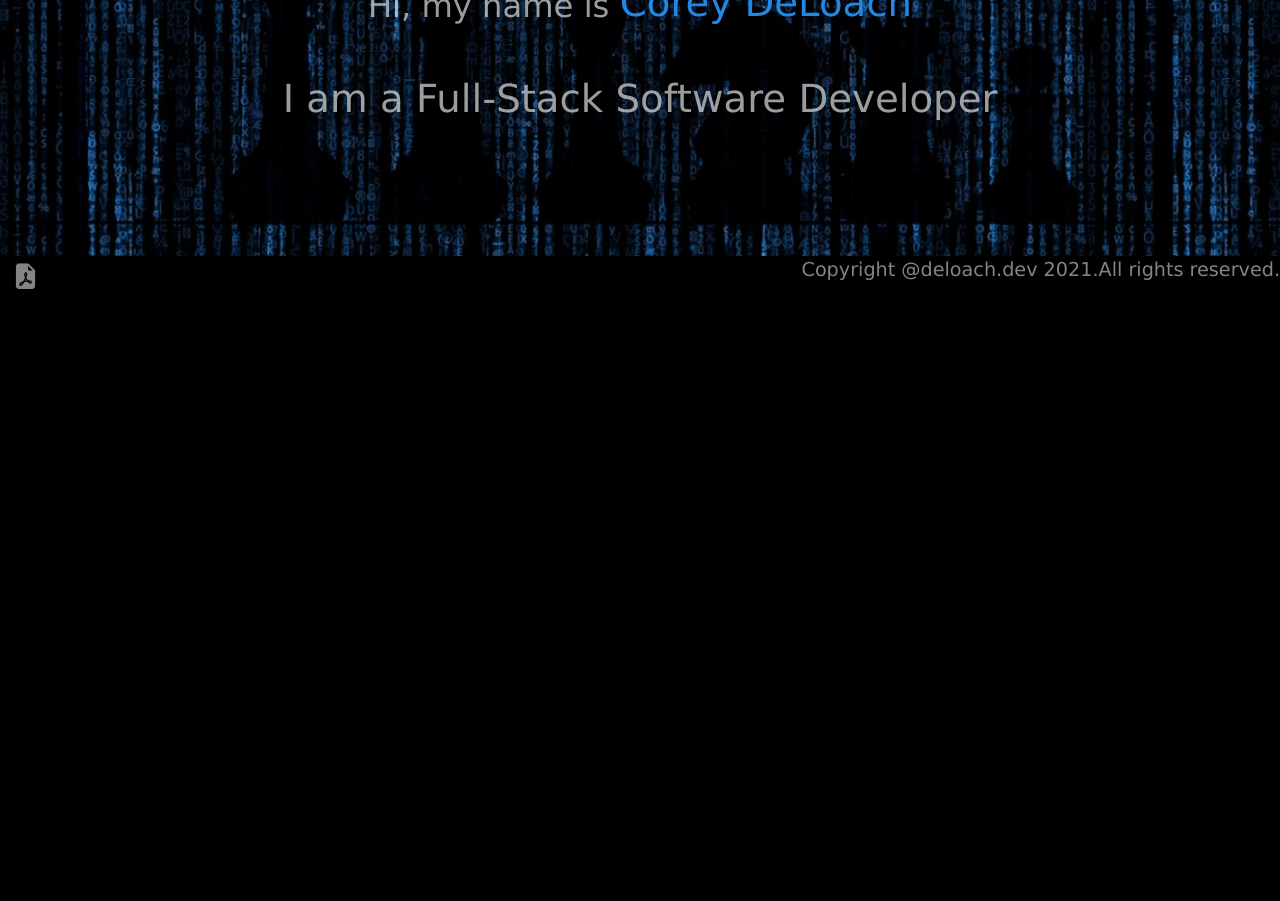
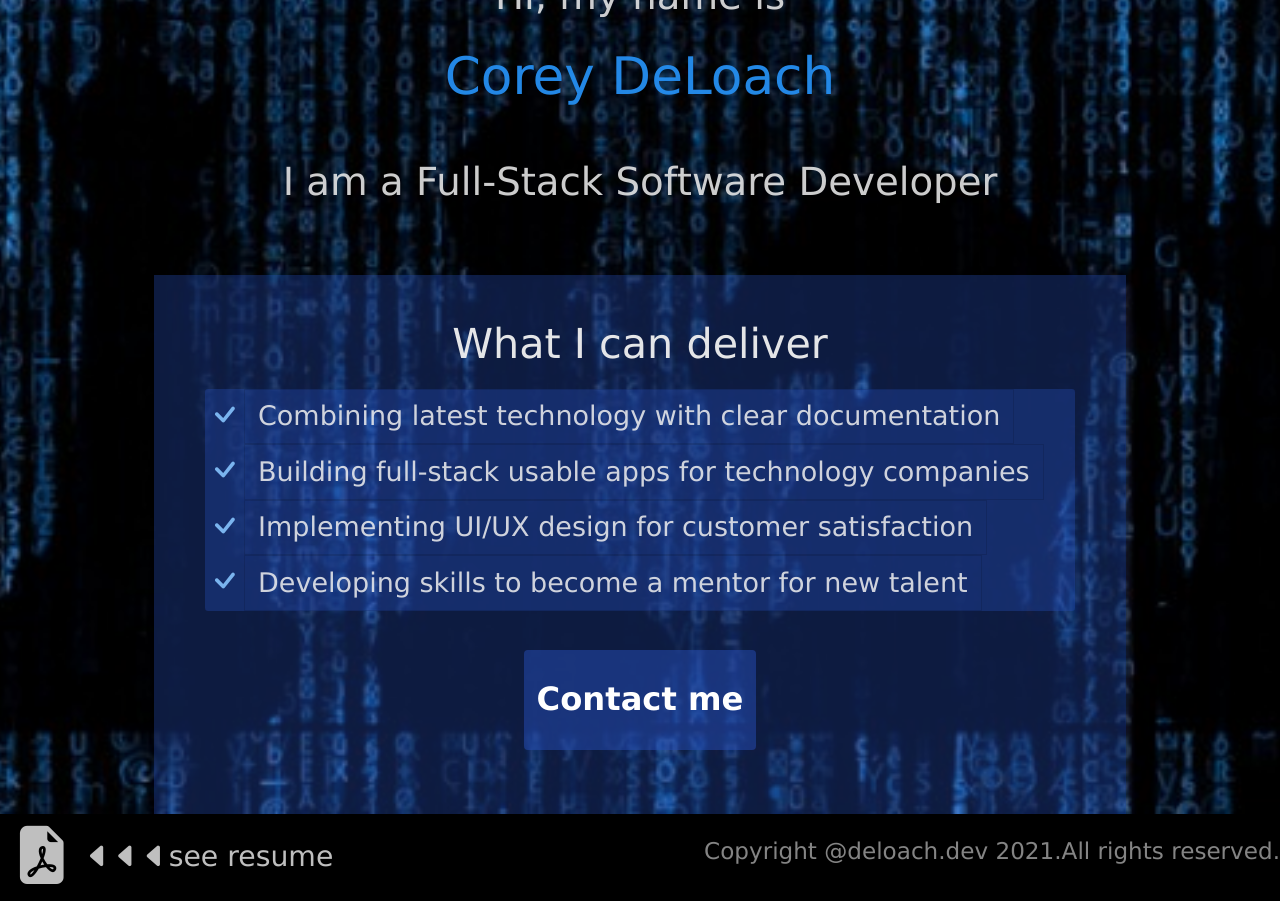
Before and after one commit to Slap-a-tha-Bass/portfolio, a React (Create React App) app: page / in a window 1280 px wide. Shown: the part 220-1121 px from the top of the page. Before the commit the page ends 800 px from the top, so only its background shows below. Built offline with nearby package versions, Linux system fonts and the light colour scheme; no server answers.

Commit message:
adding values section to home page, edits on contact page and formatting cards, edits on footer function

```diff
--- a/src/components/FootBar.jsx
+++ b/src/components/FootBar.jsx
@@ -1,5 +1,5 @@
-import React from "react";
-import { Link } from "react-router-dom";
+import React, { useState, useEffect } from "react";
+import { Link, useLocation } from "react-router-dom";
 import {
   FootBarAcross,
   FootBarDivBottom,
@@ -7,19 +7,36 @@ import {
   FootBarP,
   PDFSizer,
   ResumeLink,
+  SeeResumeSizer,
 } from "../styled-components";
 
 const FootBar = () => {
+  const loc = useLocation();
+  const [loadedResume, setLoadedResume] = useState(true);
+  useEffect(() => {
+    if (loc.pathname === '/resume') {
+      setLoadedResume(false);
+    } else {
+      setLoadedResume(true);
+    }
+  }, [loc.pathname])
+
   return (
     <FootBarAcross>
       <FootBarDivTop>
-        <Link to="/resume" className="text-decoration-none">
+        {loadedResume && <Link to="/resume" className="text-decoration-none">
           <ResumeLink>
             <PDFSizer>
               <i className="bi bi-file-earmark-pdf-fill"></i>
             </PDFSizer>
+            <SeeResumeSizer>
+            <i className="bi bi-caret-left-fill"></i>
+            <i className="bi bi-caret-left-fill"></i>
+            <i className="bi bi-caret-left-fill"></i>
+            see resume
+            </SeeResumeSizer>
           </ResumeLink>
-        </Link>
+        </Link>}
       </FootBarDivTop>
       <FootBarDivBottom>
         <FootBarP>Copyright @deloach.dev 2021.</FootBarP>
--- /dev/null
+++ b/src/components/HomeCard.jsx
@@ -0,0 +1,97 @@
+import React from "react";
+import { Card } from "react-bootstrap";
+import { Link } from "react-router-dom";
+import {
+  CardTitle,
+  CardFooter,
+  DeliverResultsCard,
+  ResultsLiDiv,
+  ContactButton,
+} from "../styled-components";
+
+const HomeCard = ({ title, link, li1, li2, li3, li4, path }) => {
+  return (
+    <DeliverResultsCard className="transition">
+      <CardTitle>{title}</CardTitle>
+      <Card.Body>
+        <ul
+          className="list-group"
+          style={{
+            backgroundColor: "rgba(39, 78, 184, 0.35)",
+            color: "rgba(240, 240, 240, 0.85)",
+          }}
+        >
+          <ResultsLiDiv>
+            <i
+              className="bi bi-check display-5"
+              style={{ color: "rgba(127, 188, 246, 0.95)" }}
+            ></i>
+            <li
+              className="list-group-item"
+              style={{
+                backgroundColor: "rgba(39, 78, 184, 0.01)",
+                color: "rgba(240, 240, 240, 0.85)",
+              }}
+            >
+              {li1}
+            </li>
+          </ResultsLiDiv>
+          <ResultsLiDiv>
+            <i
+              className="bi bi-check display-5"
+              style={{ color: "rgba(127, 188, 246, 0.95)" }}
+            ></i>
+
+            <li
+              className="list-group-item"
+              style={{
+                backgroundColor: "rgba(39, 78, 184, 0.01)",
+                color: "rgba(240, 240, 240, 0.85)",
+              }}
+            >
+              {li2}
+            </li>
+          </ResultsLiDiv>
+          <ResultsLiDiv>
+            <i
+              className="bi bi-check display-5"
+              style={{ color: "rgba(127, 188, 246, 0.95)" }}
+            ></i>
+            <li
+              className="list-group-item"
+              style={{
+                backgroundColor: "rgba(39, 78, 184, 0.01)",
+                color: "rgba(240, 240, 240, 0.85)",
+              }}
+            >
+              {li3}
+            </li>
+          </ResultsLiDiv>
+
+          <ResultsLiDiv>
+            <i
+              className="bi bi-check display-5"
+              style={{ color: "rgba(127, 188, 246, 0.95)" }}
+            ></i>
+            <li
+              className="list-group-item"
+              style={{
+                backgroundColor: "rgba(39, 78, 184, 0.01)",
+                color: "rgba(240, 240, 240, 0.85)",
+              }}
+            >
+              {li4}
+            </li>
+          </ResultsLiDiv>
+        </ul>
+      </Card.Body>
+      <CardFooter className="d-flex justify-content-center">
+        <Link className="text-decoration-none" to={path || ''}>
+          <ContactButton>{link}</ContactButton>
+        </Link>
+      </CardFooter>
+    </DeliverResultsCard>
+  );
+};
+
+export default HomeCard;
--- a/src/index.js
+++ b/src/index.js
@@ -7,7 +7,7 @@ import "bootstrap/dist/css/bootstrap.css";
 import "bootstrap-icons/font/bootstrap-icons.css";
 
 Promise.all([
-  fetch("https://cc-coffee.herokuapp.com/"),
+  fetch("https://cc-coffee-app.herokuapp.com/"),
   fetch("https://chirpr-app.herokuapp.com/"),
 ]).then(() => console.log("Awake!"));
 
--- a/src/styled-components.jsx
+++ b/src/styled-components.jsx
@@ -14,7 +14,7 @@ export const NavLinkCustom = styled.div`
   align-items: center;
   justify-content: center;
   font-weight: 300;
-  font-size: 3vh;
+  font-size: calc(0.85rem + 1vh);
   padding: 3vw;
   margin-left: 2vw;
   margin-right: 2vw;
@@ -77,38 +77,30 @@ export const LogoFrame = styled.div`
   margin-left: 1rem;
   margin-bottom: 1rem;
 `;
-export const HomeFont = styled.span`
-  color: rgba(240, 240, 240, 0.65);
-  font-size: calc(1rem + 1.5vw);
+export const HomeDiv = styled.div`
+  width: 90vw;
+  margin-left: 5vw;
+  margin-right: 5vw;
   display: flex;
   justify-content: center;
-  align-items: center;
+`;
+export const HomeFont = styled.span`
+  color: rgba(240, 240, 240, 0.85);
+  font-size: calc(1.5rem + 1.5vw);
 `;
 export const NameFont = styled.p`
-  display: flex;
-  justify-content: center;
   color: rgba(37, 142, 240, 0.95);
-  font-size: calc(1.5rem + 1.5vw);
+  font-size: calc(2.5rem + 1.5vw);
   text-decoration: none;
-  margin-top: 0.5rem;
-  margin-left: 0.8rem;
-  transition-property: all;
-  transition-duration: 0.3s;
-  transition-timing-function: ease;
-  transition-delay: 0s;
+  margin-top: 1vw;
 `;
 export const WorkFont = styled.span`
-  color: rgba(240, 240, 240, 0.65);
+  color: rgba(240, 240, 240, 0.85);
   font-size: calc(1.5rem + 1.5vw);
-  display: flex;
-  justify-content: center;
-  align-items: center;
-  margin-top: 2vw;
-  margin-bottom: 10vw;
 `;
 export const CardDiv = styled.div`
-  background-color: rgba(37, 142, 240, 0.65);
-  color: rgba(240, 240, 240, 0.65);
+  background-color: rgba(39, 78, 184, 0.35);
+  color: rgba(240, 240, 240, 0.85);
   font-size: 2vw;
   margin: 2vw;
   box-shadow: 5px 10px 5px rgba(2, 0, 110, 0.35);
@@ -120,34 +112,37 @@ export const CardDiv = styled.div`
   }
 `;
 export const CardTitle = styled.div`
-  font-size: calc(1.5rem + 1.5vw);
+  font-size: calc(1.7rem + 1.5vw);
   display: flex;
   justify-content: center;
   color: rgba(240, 240, 240, 0.95);
+  padding-top: 1vw;
 `;
 export const CardText = styled.p`
-  color: rgba(240, 240, 240, 0.95);
+  color: rgba(240, 240, 240, 0.85);
   font-size: calc(1rem + 1.5vw);
 `;
 export const CardFooter = styled.div`
   display: flex;
   justify-content: space-between;
   align-items: flex-start;
-  color: rgba(240, 240, 240, 0.95);
-  margin-left: 1rem;
+  color: rgba(37, 142, 240, 0.65);
+  font-weight: 600;
+  padding-bottom: 1rem;
   font-size: calc(1rem + 1.5vw);
 `;
 export const FooterLink = styled.div`
   color: black;
-  font-size: 3vw;
+  font-size: calc(1.5rem + 1.5vw);
   text-decoration: none;
+  margin-left:1vw;
 `;
 export const LinkButton = styled.a`
   text-decoration: none;
   color: black;
 `;
 export const FooterText = styled.p`
-  font-size: 2vw;
+  font-size: calc(0.7rem + 1.5vw);
 `;
 export const FootBarAcross = styled.div`
   display: flex;
@@ -170,20 +165,24 @@ export const FootBarDivBottom = styled.div`
   color: rgba(240, 240, 240, 0.55);
 `;
 export const FootBarP = styled.p`
-  font-size: 1.5vw;
+  font-size: calc(0.3rem + 1.5vw);
 `;
 export const ResumeLink = styled.div`
   display: flex;
   justify-content: center;
   align-items: center;
-  font-size: 1.5vw;
-  color: rgba(240, 240, 240, 0.55);
+  font-size: calc(1.5rem + 1.5vw);
+  color: rgba(255, 255, 255, 0.75);
   &:hover {
     color: rgba(39, 78, 184, 0.95);
   }
 `;
 export const PDFSizer = styled.div`
-  font-size: 2vw;
+  font-size: calc(3rem + 1.5vw);
+  margin-left: 1vw;
+`;
+export const SeeResumeSizer = styled.div`
+  font-size: calc(0.7rem + 1.5vw);
   margin-left: 1vw;
 `;
 export const HeadshotDiv = styled.div`
@@ -231,7 +230,7 @@ export const AboutMeDiv = styled.div`
 export const AboutMeCard = styled.div`
   background-color: rgba(39, 78, 184, 0.35);
   color: rgba(240, 240, 240, 0.65);
-  font-size: calc(1.5rem + 1.5vw);
+  font-size: calc(1rem + 1.5vw);
   padding: 2vw;
   box-shadow: 5px 10px 5px rgba(2, 0, 110, 0.35);
   margin-left: 5vw;
@@ -263,7 +262,7 @@ export const TechFrame = styled.div`
 `;
 export const TechCard = styled.div`
   background-color: rgba(60, 60, 60, 0.65);
-  font-size: calc(1.5rem + 1.5vw);
+  font-size: calc(1rem + 1.5vw);
   padding: 2vw;
   box-shadow: 5px 10px 5px rgba(2, 0, 110, 0.35);
   margin-left: 10vw;
@@ -295,7 +294,7 @@ export const Icon = styled.div`
 export const ResumeDiv = styled.div`
   margin-top: 10vw;
 `;
-export const ContactFont = styled.span`
+export const ContactFont = styled.div`
   color: rgba(240, 240, 240, 0.65);
   font-size: calc(1.5rem + 1.5vw);
   display: flex;
@@ -306,3 +305,42 @@ export const ContactFont = styled.span`
 export const BackgroundColor = styled.div`
   background-color: black !important;
 `;
+export const DeliverResultsCard = styled.div`
+  background-color: rgba(39, 78, 184, 0.35);
+  color: rgba(240, 240, 240, 0.45);
+  font-size: calc(0.6rem + 1.5vw);
+  padding: 2vw;
+  box-shadow: 5px 10px 5px rgba(115, 115, 163, 0.15);
+  margin-left: 12vw;
+  margin-right: 12vw;
+  margin-top: 5vw;
+  padding-right: 3vw;
+  padding-left: 3vw;
+`;
+export const ResultsLiDiv = styled.div`
+  display: flex;
+  align-items: center;
+  margin-left: 0;
+`;
+export const ContactButton = styled.div`
+  display: flex;
+  justify-content: center;
+  align-items: center;
+  width: calc(8rem + 10vw);
+  height: calc(4rem + 6vh);
+  background-color: rgba(39, 78, 184, 0.5);
+  color: white;
+  border-radius: 0.3rem;
+  margin: calc(1rem + 1vw);
+  transition-property: all;
+  transition-duration: 0.3s;
+  transition-timing-function: ease;
+  transition-delay: 0s;
+  &:hover {
+    text-decoration: none;
+    cursor: pointer;
+    font-weight: bold;
+    background-color: rgba(39, 78, 184, 0.9);
+    color: white;
+  }
+`;
--- a/src/views/ChirprApp.jsx
+++ b/src/views/ChirprApp.jsx
@@ -21,7 +21,7 @@ const ChirprApp = () => {
               <li
                 className="list-group-item"
                 style={{
-                  backgroundColor: "rgba(37, 142, 240, 0.25)",
+                  backgroundColor: "rgba(39, 78, 184, 0.25)",
                   color: "rgba(240, 240, 240, 0.95)",
                 }}
               >
@@ -30,7 +30,7 @@ const ChirprApp = () => {
               <li
                 className="list-group-item"
                 style={{
-                  backgroundColor: "rgba(37, 142, 240, 0.25)",
+                  backgroundColor: "rgba(39, 78, 184, 0.25)",
                   color: "rgba(240, 240, 240, 0.95)",
                 }}
               >
@@ -40,7 +40,7 @@ const ChirprApp = () => {
               <li
                 className="list-group-item"
                 style={{
-                  backgroundColor: "rgba(37, 142, 240, 0.25)",
+                  backgroundColor: "rgba(39, 78, 184, 0.25)",
                   color: "rgba(240, 240, 240, 0.95)",
                 }}
               >
@@ -50,7 +50,7 @@ const ChirprApp = () => {
               <li
                 className="list-group-item"
                 style={{
-                  backgroundColor: "rgba(37, 142, 240, 0.25)",
+                  backgroundColor: "rgba(39, 78, 184, 0.25)",
                   color: "rgba(240, 240, 240, 0.95)",
                 }}
               >
@@ -59,7 +59,7 @@ const ChirprApp = () => {
               <li
                 className="list-group-item"
                 style={{
-                  backgroundColor: "rgba(37, 142, 240, 0.25)",
+                  backgroundColor: "rgba(39, 78, 184, 0.25)",
                   color: "rgba(240, 240, 240, 0.95)",
                 }}
               >
@@ -69,17 +69,17 @@ const ChirprApp = () => {
             </ul>
           </Card.Body>
           <CardFooter>
-            <Link to="/projects">
-              <FooterLink style={{ color: "rgba(240, 240, 240, 0.95)" }}>
+            <Link to="/projects" className="my-4">
+              <FooterLink style={{ color: "rgba(37, 142, 240, 0.95)" }}>
                 <i className="bi bi-arrow-left-circle-fill"></i>
               </FooterLink>
             </Link>
             <FooterLink>
-              <FooterText style={{ color: "rgba(240, 240, 240, 0.95)" }}>
-                Deployed project:
+              <FooterText style={{ color: "rgba(37, 142, 240, 0.95)" }}>
+                Deployed:
               </FooterText>
               <LinkButton
-                style={{ color: "rgba(240, 240, 240, 0.95)" }}
+                style={{ color: "rgba(37, 142, 240, 0.95)" }}
                 href="https://chirpr-app.herokuapp.com"
                 target="_blank"
                 rel="noopener noreferrer"
@@ -88,11 +88,11 @@ const ChirprApp = () => {
               </LinkButton>
             </FooterLink>
             <FooterLink>
-              <FooterText style={{ color: "rgba(240, 240, 240, 0.95)" }}>
-                Link to repo:
+              <FooterText style={{ color: "rgba(37, 142, 240, 0.95)" }}>
+                Github:
               </FooterText>
               <LinkButton
-                style={{ color: "rgba(240, 240, 240, 0.95)" }}
+                style={{ color: "rgba(37, 142, 240, 0.95)" }}
                 href="https://www.github.com/Slap-a-tha-Bass/chirprDB"
                 target="_blank"
                 rel="noopener noreferrer"
--- a/src/views/CoffeeApp.jsx
+++ b/src/views/CoffeeApp.jsx
@@ -18,47 +18,47 @@ const CoffeeApp = () => {
           <CardTitle>c^2 coffee</CardTitle>
           <Card.Body style = {{fontSize: 'calc(1rem + 1.5vw)'}}>
             <ul className="list-group">
-              <li className="list-group-item" style={{backgroundColor: 'rgba(37, 142, 240, 0.25)', color: 'rgba(240, 240, 240, 0.95)'}}>
+              <li className="list-group-item" style={{backgroundColor: 'rgba(39, 78, 184, 0.25)', color: 'rgba(240, 240, 240, 0.95)'}}>
                 Sole creator and engineer of this full-stack application,
                 inspired by my love for coffee
               </li>
-              <li className="list-group-item" style={{backgroundColor: 'rgba(37, 142, 240, 0.25)', color: 'rgba(240, 240, 240, 0.95)'}}>
+              <li className="list-group-item" style={{backgroundColor: 'rgba(39, 78, 184, 0.25)', color: 'rgba(240, 240, 240, 0.95)'}}>
                 Clients have ability to register or login with Passport
                 Authentication with encrypted passwords using BCrypt
               </li>
-              <li className="list-group-item" style={{backgroundColor: 'rgba(37, 142, 240, 0.25)', color: 'rgba(240, 240, 240, 0.95)'}}>
+              <li className="list-group-item" style={{backgroundColor: 'rgba(39, 78, 184, 0.25)', color: 'rgba(240, 240, 240, 0.95)'}}>
                 Users have the ability to place an order with any combination of
                 snacks or drinks using CRUD REST api functions
               </li>
-              <li className="list-group-item" style={{backgroundColor: 'rgba(37, 142, 240, 0.25)', color: 'rgba(240, 240, 240, 0.95)'}}>
+              <li className="list-group-item" style={{backgroundColor: 'rgba(39, 78, 184, 0.25)', color: 'rgba(240, 240, 240, 0.95)'}}>
                 Several hooks are experimented with in this project, ie
                 useForm() for form handling and apiService() for CRUD
                 applications
               </li>
-              <li className="list-group-item" style={{backgroundColor: 'rgba(37, 142, 240, 0.25)', color: 'rgba(240, 240, 240, 0.95)'}}>
+              <li className="list-group-item" style={{backgroundColor: 'rgba(39, 78, 184, 0.25)', color: 'rgba(240, 240, 240, 0.95)'}}>
                 Server functions handle all of the math and sorting the orders
                 placed so that the correct price is displayed
               </li>
-              <li className="list-group-item" style={{backgroundColor: 'rgba(37, 142, 240, 0.25)', color: 'rgba(240, 240, 240, 0.95)'}}>
+              <li className="list-group-item" style={{backgroundColor: 'rgba(39, 78, 184, 0.25)', color: 'rgba(240, 240, 240, 0.95)'}}>
                 Stripe integration for handling a mock-purchase sends receipt
                 information to a stored api procedure
               </li>
-              <li className="list-group-item" style={{backgroundColor: 'rgba(37, 142, 240, 0.25)', color: 'rgba(240, 240, 240, 0.95)'}}>
+              <li className="list-group-item" style={{backgroundColor: 'rgba(39, 78, 184, 0.25)', color: 'rgba(240, 240, 240, 0.95)'}}>
                 Frontend uses TypeScript and Bootstrap; Backend uses ExpressJS
                 and MySQL
               </li>
             </ul>
           </Card.Body>
           <CardFooter>
-            <Link to="/projects">
-              <FooterLink style={{color: 'rgba(240, 240, 240, 0.95)'}}>
+            <Link to="/projects" className="my-4">
+              <FooterLink style={{color: 'rgba(37, 142, 240, 0.95)'}}>
                 <i className="bi bi-arrow-left-circle-fill"></i>
               </FooterLink>
             </Link>
             <FooterLink>
-              <FooterText style={{color: 'rgba(240, 240, 240, 0.95)'}}>Deployed project:</FooterText>
-              <LinkButton style={{color: 'rgba(240, 240, 240, 0.95)'}}
-                href="https://cc-coffee.herokuapp.com"
+              <FooterText style={{color: 'rgba(37, 142, 240, 0.95)'}}>Deployed:</FooterText>
+              <LinkButton style={{color: 'rgba(37, 142, 240, 0.95)'}}
+                href="https://cc-coffee-app.herokuapp.com"
                 target="_blank"
                 rel="noopener noreferrer"
               >
@@ -66,8 +66,8 @@ const CoffeeApp = () => {
               </LinkButton>
             </FooterLink>
             <FooterLink>
-              <FooterText style={{color: 'rgba(240, 240, 240, 0.95)'}}>Link to repo:</FooterText>
-              <LinkButton style={{color: 'rgba(240, 240, 240, 0.95)'}}
+              <FooterText style={{color: 'rgba(37, 142, 240, 0.95)'}}>Github:</FooterText>
+              <LinkButton style={{color: 'rgba(37, 142, 240, 0.95)'}}
                 href="https://www.github.com/Slap-a-tha-Bass/final_project_cc_coffee_app"
                 target="_blank"
                 rel="noopener noreferrer"
--- a/src/views/Contact.jsx
+++ b/src/views/Contact.jsx
@@ -56,13 +56,7 @@ const Contact = () => {
           <Card.Body className="d-inline text-center">
             <CardText>or email me @</CardText>
             <ContactFont>
-                cdeloach16@gmail.com
-            </ContactFont>
-          </Card.Body>
-          <Card.Body className="d-inline text-center">
-            <CardText>if you play chess, challenge me on chess.com</CardText>
-            <ContactFont>
-                @Slap-a-tha-Bass
+                <a href="mailto:cdeloach16@gmail.com">cdeloach16@gmail.com</a>
             </ContactFont>
           </Card.Body>
         </AboutMeCard>
--- a/src/views/Home.jsx
+++ b/src/views/Home.jsx
@@ -1,28 +1,34 @@
 import React from "react";
 import { Link } from "react-router-dom";
-import { WorkFont, HomeFont, NameFont } from "../styled-components";
+import { WorkFont, HomeFont, NameFont, HomeDiv } from "../styled-components";
+import HomeCard from "../components/HomeCard";
 
 const Home = () => {
   return (
     <>
       <div className="chess-img">
-        <HomeFont className="text-center transition">
+        <HomeDiv>
+          <HomeFont className="transition">
             Hi, my name is
-          <Link to="/about" className="text-decoration-none ">
+            <Link to="/about" className="text-decoration-none">
               <NameFont>Corey DeLoach</NameFont>
             </Link>
           </HomeFont>
+        </HomeDiv>
+        <HomeDiv>
           <WorkFont className="text-center transition">
             I am a Full-Stack Software Developer
           </WorkFont>
-        {/* <HomeDiv>
-        <Link to="/projects" className="text-decoration-none">
-          <HomeButton>projects</HomeButton>
-        </Link>
-        <Link to="/contact" className="text-decoration-none">
-          <HomeButton>contact</HomeButton>
-        </Link>
-      </HomeDiv> */}
+        </HomeDiv>
+        <HomeCard
+          title="What I can deliver"
+          li1="Combining latest technology with clear documentation"
+          li2="Building full-stack usable apps for technology companies"
+          li3="Implementing UI/UX design for customer satisfaction"
+          li4="Developing skills to become a mentor for new talent"
+          link="Contact me"
+          path="/contact"
+        />
       </div>
     </>
   );
--- a/src/views/Projects.jsx
+++ b/src/views/Projects.jsx
@@ -1,12 +1,14 @@
 import React from "react";
 import ProjectCard from "../components/ProjectCard";
 import { Col } from "react-bootstrap";
-import { HomeFont } from "../styled-components";
+import { HomeFont, HomeDiv } from "../styled-components";
 
 const Projects = () => {
   return (
     <div className="chess-img">
-      <HomeFont>Projects</HomeFont>
+      <HomeDiv>
+        <HomeFont>Projects</HomeFont>
+      </HomeDiv>
       <Col md={6} className="transition">
         <ProjectCard
           title="c^2 coffee"
```
Lines whose indentation alone changed are shown as unchanged.
